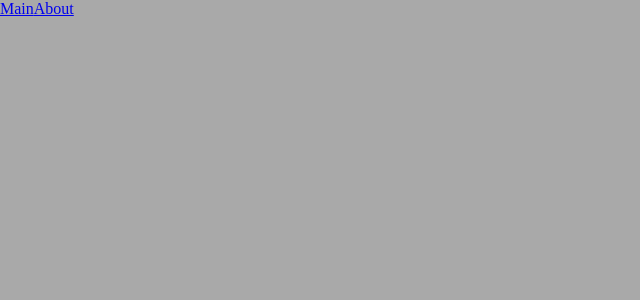
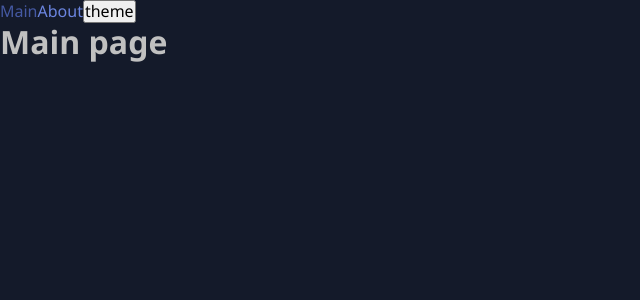
Before and after one commit to gobvoz/blog, a React app: page / in a window 1280 px wide. Before the commit this address had no page. Shown: the top 300 px of the page, without its empty margins (0-640 px from the left). Built offline with nearby package versions, Linux system fonts and the light colour scheme.

Commit message:
- add `themes`, `theme-context`, `use-theme` custom hook

```diff
--- a/src/app.tsx
+++ b/src/app.tsx
@@ -1,22 +1,30 @@
 import { FC, Suspense } from 'react';
 import { Routes, Route, Link } from 'react-router-dom';
 
+import { MainPage } from './pages/main-page';
 import { AboutPage } from './pages/about-page';
-import { MainPage } from './pages/main-page';
+
+import './styles/index.scss';
+import { useTheme } from './theme/use-them';
 
 interface IProps {}
 
 export const App: FC<IProps> = props => {
+  const { theme, toggleTheme } = useTheme();
+
   return (
-    <>
+    <div className={`app ${theme}`}>
       <Link to={'/main'}>Main</Link>
       <Link to={'/about'}>About</Link>
+      <button onClick={toggleTheme}>theme</button>
+
       <Suspense fallback={<p>Loading...</p>}>
         <Routes>
           <Route path={'/about'} element={<AboutPage />} />
           <Route path={'/main'} element={<MainPage />} />
+          <Route path={'*'} element={<MainPage />} />
         </Routes>
       </Suspense>
-    </>
+    </div>
   );
 };
--- a/src/global.scss
+++ /dev/null
@@ -1,9 +0,0 @@
-* {
-  margin: 0;
-  padding: 0;
-  box-sizing: border-box;
-}
-
-body {
-  background-color: darkgray;
-}
--- a/src/index.tsx
+++ b/src/index.tsx
@@ -2,13 +2,14 @@ import { createRoot } from 'react-dom/client';
 import { BrowserRouter } from 'react-router-dom';
 
 import { App } from './app';
-
-import './global.scss';
+import { ThemeProvider } from './theme/theme.provider';
 
 const root = createRoot(document.getElementById('root'));
 
 root.render(
   <BrowserRouter>
-    <App />
+    <ThemeProvider>
+      <App />
+    </ThemeProvider>
   </BrowserRouter>,
 );
--- /dev/null
+++ b/src/styles/index.scss
@@ -0,0 +1,25 @@
+@import './reset.scss';
+@import './variables/global.scss';
+
+@import './theme/light.scss';
+@import './theme/dark.scss';
+
+.app {
+  min-height: 100vh;
+
+  color: var(--color-text);
+  background-color: var(--bg-main);
+
+  font: var(--font-m);
+  transition: all 0.3s;
+}
+
+a {
+  color: var(--color-link);
+  text-decoration: none;
+  transition: all 0.3s;
+
+  &:hover {
+    color: var(--color-link-hover);
+  }
+}
--- /dev/null
+++ b/src/styles/reset.scss
@@ -0,0 +1,14 @@
+*,
+*::before,
+*::after {
+  margin: 0;
+  padding: 0;
+  box-sizing: border-box;
+}
+
+input,
+button,
+textarea,
+select {
+  font: inherit;
+}
--- /dev/null
+++ b/src/styles/theme/dark.scss
@@ -0,0 +1,17 @@
+.dark {
+  --color-link: #6b85e0;
+  --color-link-hover: #4559a3;
+  --color-header: white;
+  --color-text: #c0c0c0;
+  --color-button-default: #fff;
+  --color-button-primary: #fff;
+  --color-border: #2f4f4f;
+  --color-overlay: #000000c0;
+  --color-error: #ff1a6a;
+
+  --bg-main: #141a2a;
+  --bg-panel: #1e2638;
+  --bg-section: #1a2130;
+  --bg-button-default: #fff;
+  --bg-button-primary: linear-gradient(45deg, #ff1a6a 0%, #47cbff 100%);
+}
--- /dev/null
+++ b/src/styles/theme/light.scss
@@ -0,0 +1,17 @@
+.light {
+  --color-link: #6b85e0;
+  --color-link-hover: #4559a3;
+  --color-header: black;
+  --color-text: #404040;
+  --color-button-default: #000;
+  --color-button-primary: #fff;
+  --color-border: #2f4f4f;
+  --color-overlay: #ddddddc0;
+  --color-error: #ff1a6a;
+
+  --bg-main: #f0f0f6;
+  --bg-panel: #fff;
+  --bg-section: #fff;
+  --bg-button-default: #fff;
+  --bg-button-primary: linear-gradient(45deg, #ff1a6a 0%, #47cbff 100%);
+}
--- /dev/null
+++ b/src/styles/variables/global.scss
@@ -0,0 +1,15 @@
+:root {
+  --font-family: 'Segoe UI', arial, sans-serif;
+
+  --font-size-s: 12px;
+  --font-size-m: 16px;
+  --font-size-l: 20px;
+
+  --font-line-s: 1.2;
+  --font-line-m: 1.2;
+  --font-line-l: 1.2;
+
+  --font-s: var(--font-size-s) / var(--font-line-s) var(--font-family);
+  --font-m: var(--font-size-m) / var(--font-line-m) var(--font-family);
+  --font-l: var(--font-size-l) / var(--font-line-l) var(--font-family);
+}
--- /dev/null
+++ b/src/theme/theme.context.ts
@@ -0,0 +1,13 @@
+import { createContext } from 'react';
+
+export enum Theme {
+  LIGHT = 'light',
+  DARK = 'dark',
+}
+
+export interface ThemeContextProps {
+  theme?: Theme;
+  setTheme?: (newTheme: Theme) => void;
+}
+
+export const ThemeContext = createContext<ThemeContextProps>({});
--- /dev/null
+++ b/src/theme/theme.provider.tsx
@@ -0,0 +1,19 @@
+import { useState, useMemo } from 'react';
+
+import { Theme, ThemeContext } from './theme.context';
+
+export const LOCAL_STORAGE_THEME_KEY = 'theme';
+
+const savedTheme = (localStorage.getItem(LOCAL_STORAGE_THEME_KEY) as Theme) || Theme.DARK;
+
+interface Props {
+  children: React.ReactNode;
+}
+
+export const ThemeProvider = ({ children }: Props) => {
+  const [theme, setTheme] = useState<Theme>(savedTheme);
+
+  const defaultProps = useMemo(() => ({ theme, setTheme }), [theme]);
+
+  return <ThemeContext.Provider value={defaultProps}>{children}</ThemeContext.Provider>;
+};
--- /dev/null
+++ b/src/theme/use-them.tsx
@@ -0,0 +1,22 @@
+import { useContext } from 'react';
+
+import { Theme, ThemeContext } from './theme.context';
+import { LOCAL_STORAGE_THEME_KEY } from './theme.provider';
+
+interface UseThemeResult {
+  theme: Theme;
+  toggleTheme: () => void;
+}
+
+export const useTheme = (): UseThemeResult => {
+  const { theme, setTheme } = useContext(ThemeContext);
+
+  const toggleTheme = () => {
+    const newTheme = theme === Theme.DARK ? Theme.LIGHT : Theme.DARK;
+
+    setTheme(newTheme);
+    localStorage.setItem(LOCAL_STORAGE_THEME_KEY, newTheme);
+  };
+
+  return { theme, toggleTheme };
+};
```
